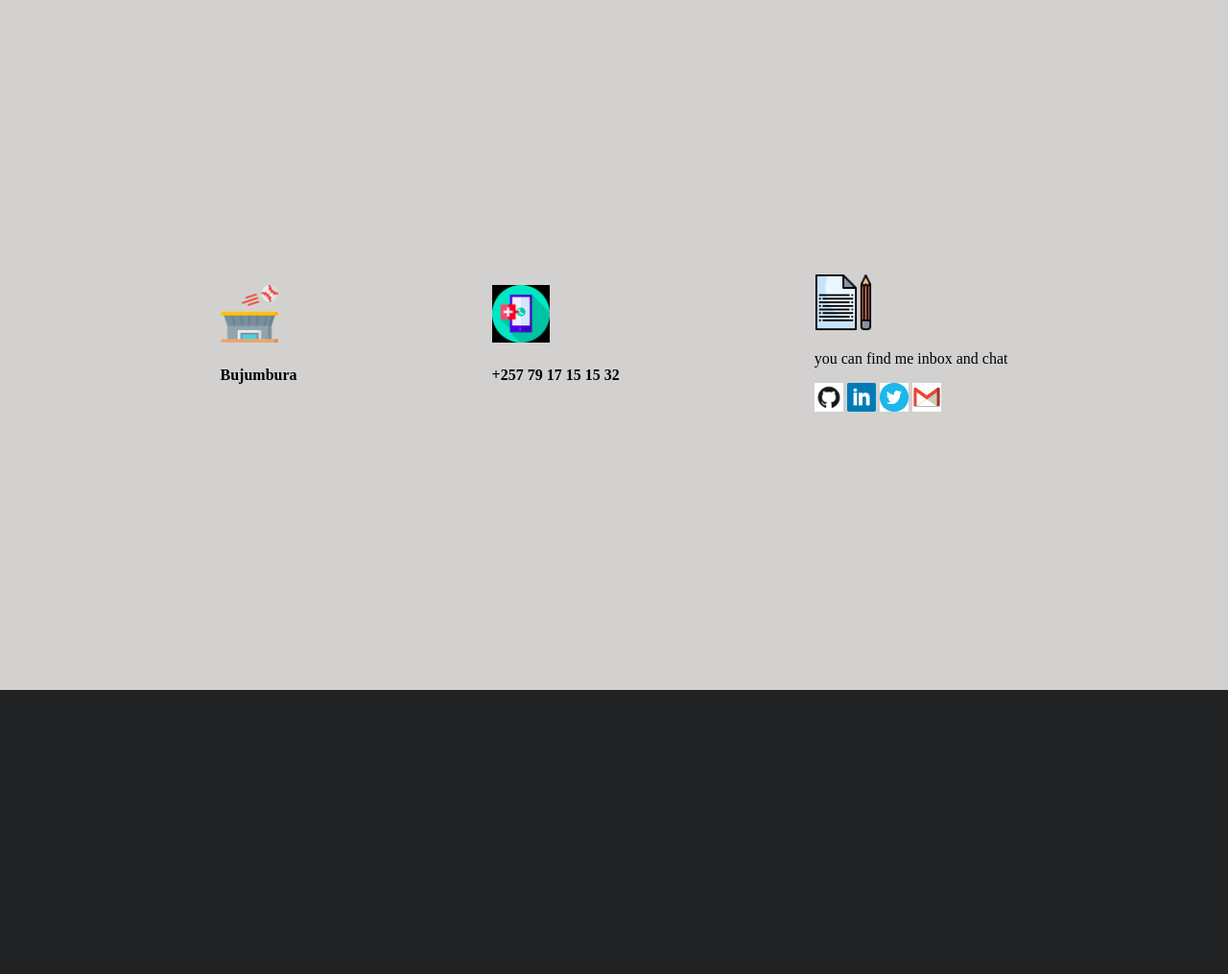
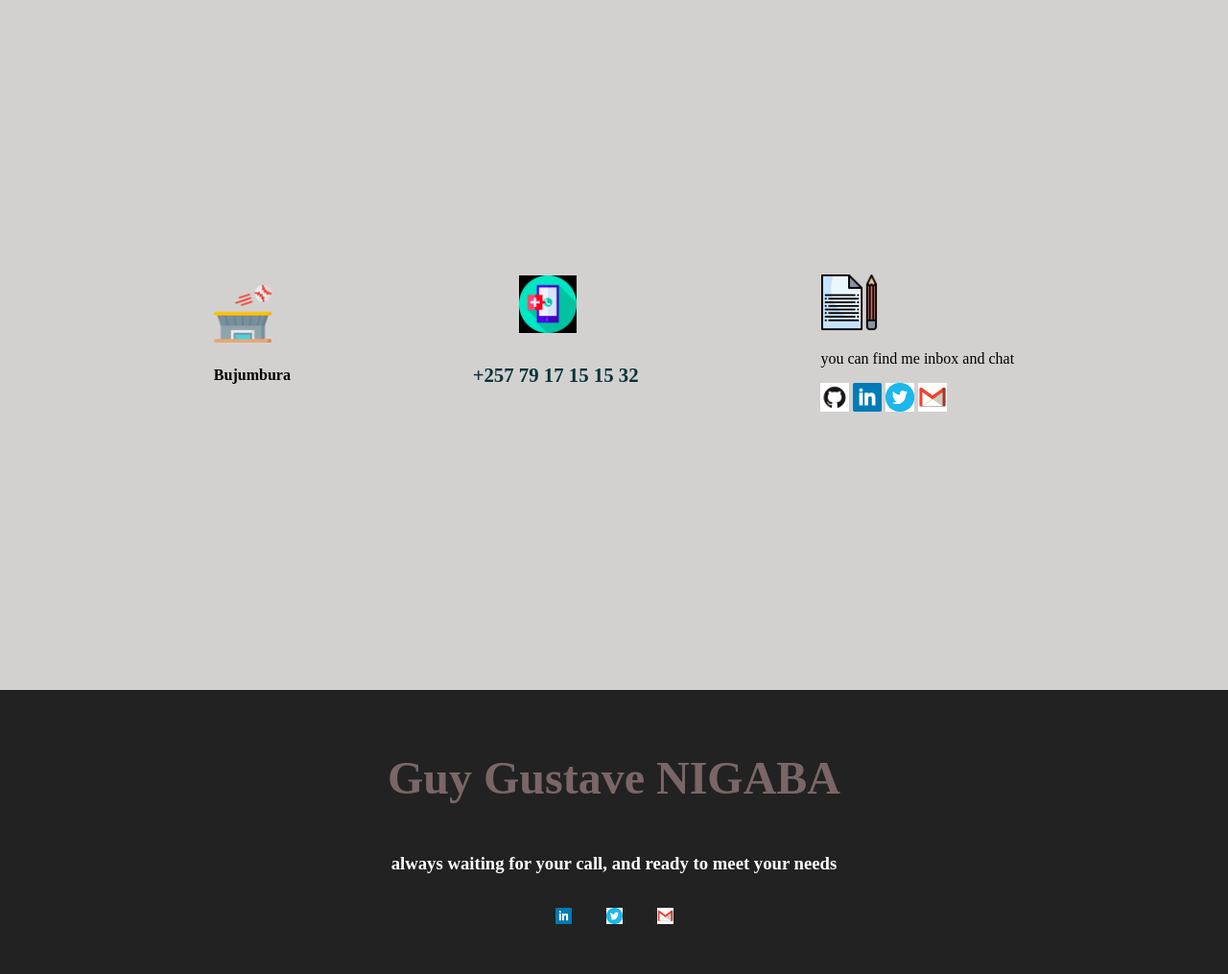
Before and after one commit to Guy-Gustave/portefeuille, a PHP site: page / in a window 1280 px wide. Shown: the part 3502-4517 px from the top of the page at 96% size. Before the commit the page ends 4221 px from the top, so only its background shows below. Run offline with PHP 8.4, Linux system fonts and the light colour scheme.

Commit message:
add footer

```diff
--- a/assets/css/style.css
+++ b/assets/css/style.css
@@ -531,6 +531,36 @@
 .connect img {
   width: 60px;
   height: 60px;
+  /* padding-left: 2rem; */
+}
+
+.call h4  {
+  color: #063338;
+  font-size: 1.3rem;
+}
+
+.call a {
+  padding-left: 3rem;
+}
+
+footer {
+  color: #fff;
+  padding: 2rem 6rem;
+  display: flex;
+  flex-flow: column;
+  justify-content: center;
+  align-items: center;
+}
+
+footer h1 {
+  font-size: 3rem;
+  color: #7a6666;
+}
+
+footer a img {
+  margin: 1rem;
+  width: 17px;
+  height: 17px;
 }
 
 
--- a/index.html
+++ b/index.html
@@ -214,7 +214,7 @@
         <h4>+257 79 17 15 15 32</h4>
       </div>
       <div class="inbox">
-        <a href="#" class="connect"><img src="./assets/images/ecrire-une-lettre.png.png" alt="chat"></a>
+        <a href="#" class="connect" ><img src="./assets/images/ecrire-une-lettre.png.png" alt="chat"></a>
         <p>you can find me inbox and chat</p>
         <div class="link">
           <a href="https://github.com/Guy-Gustave"> <img src="./assets/images/GitHub-Mark.png" class="img-fluid"
@@ -232,6 +232,20 @@
 
   </section>
 
+  <footer>
+    <h1>Guy Gustave NIGABA</h1>
+    <h3>always waiting for your call, and ready to meet your needs</h3>
+    <div class="link">
+      <a href="https://www.linkedin.com/in/guy-gustave-nigaba/"> <img src="./assets/images/linkedin.png"
+          class="img-fluid" alt="LinkedIn Icon" height="30" width="30"></a>
+      <a href="https://twitter.com/GuyNigaba"> <img src="assets/images/twitter.png" class="img-fluid"
+          alt="twitter Icon" height="30" width="30"></a>
+      <a href="https://mail.google.com/mail/u/0/#inbox?compose=new"> <img src="assets/images/Gmail.PNG"
+          class="img-fluid" alt="gmail Icon" height="30" width="30"></a>
+    </div>
+
+  </footer>
+
   <!-- jquery -->
   <script src="https://smtpjs.com/v3/smtp.js"></script>
   <script type="text/javascript" src="./javaScripts/jquery.js"></script>
```
